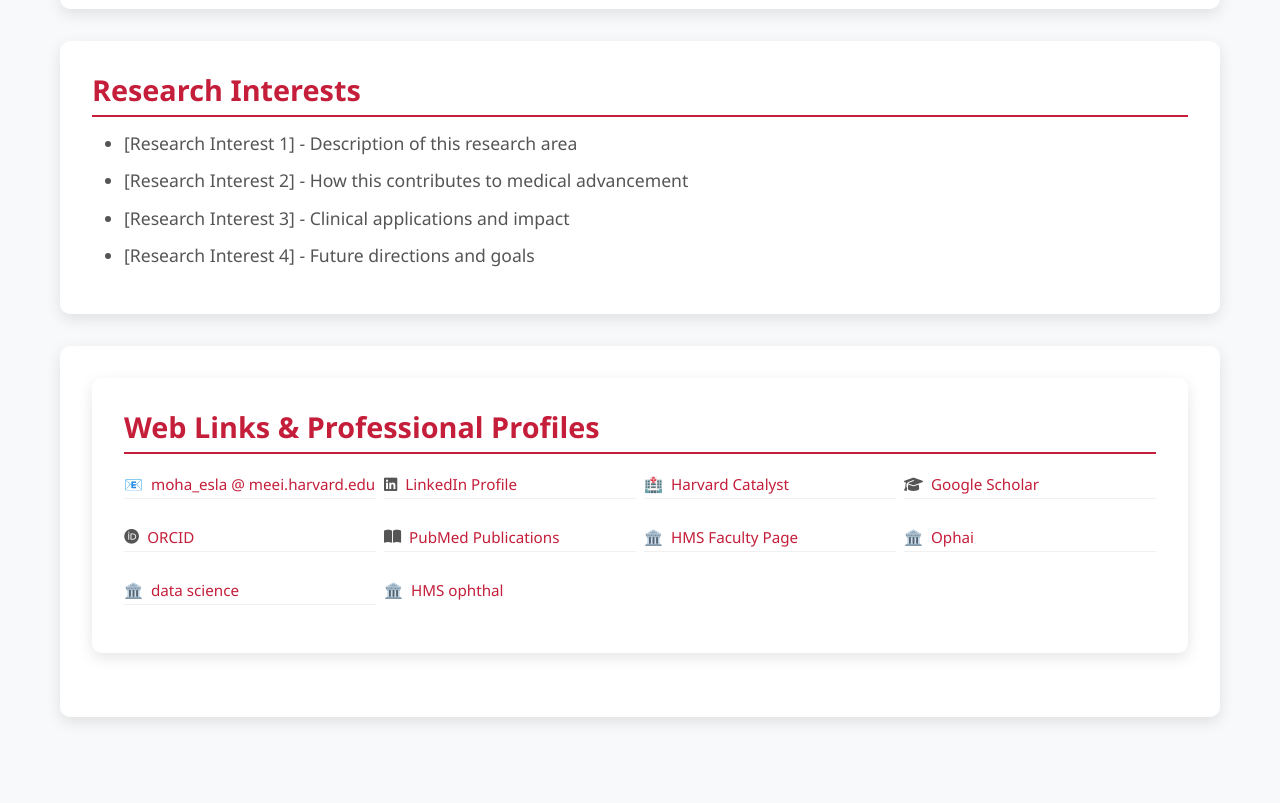
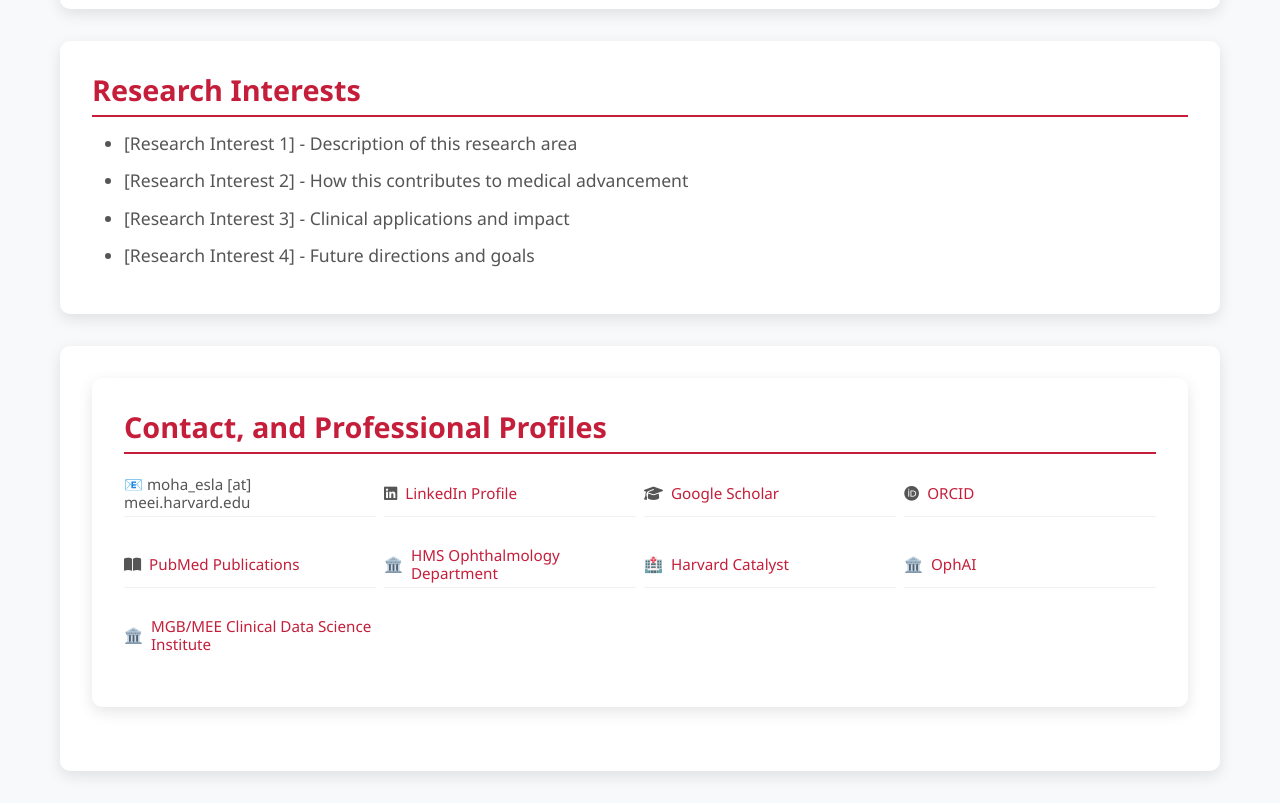
Before and after one commit to mohaEs/mohaEs.github.io, a plain HTML site: page index.html in a window 1280 px wide. Shown: the part 745-1548 px from the top of the page. Before the commit the page ends 1494 px from the top, so only its background shows below. Drawn offline with Linux system fonts and the light colour scheme.

Commit message:
Update index.html

```diff
--- a/index.html
+++ b/index.html
@@ -3,7 +3,7 @@
 <head>
     <meta charset="UTF-8">
     <meta name="viewport" content="width=device-width, initial-scale=1.0">
-    <title>Dr. [Your Name] - Harvard Medical School</title>
+    <title>Dr. Mohammad Eslami - Harvard Medical School</title>
     <style>
         * {
             margin: 0;
@@ -308,6 +308,8 @@
                 </div>
                 <div class="profile-info">
                     <h1>Mohammad Eslami</h1>
+                    <p>AI and GenAI for Healthcare</p>
+                    <p>---</p>
                     <p>Ph.D., M.Sc., SMIEEE, </p>
                     <p>Instructor Faculty</p>
                     <p>Department of Ophthalmology</p>
@@ -371,25 +373,23 @@
         <div class="content-section">
         <!-- Web Links & Professional Profiles -->
             <div class="content-section">
-                <h2>Web Links & Professional Profiles</h2>
+                <h2>Contact, and Professional Profiles</h2>
                 <ul class="links-list">
-                    <li>📧 <a href="mailto:">moha_esla @ meei.harvard.edu</a></li>
+                    <li>📧 moha_esla [at] meei.harvard.edu</li>
                     <li> <i class="fab fa-linkedin"></i> <a href="https://www.linkedin.com/in/eslamimohammad/" target="_blank">LinkedIn Profile</a></li>
-                    <li>🏥 <a href="https://catalyst.harvard.edu/profiles/yourprofile" target="_blank">Harvard Catalyst</a></li>
                     <li><i class="fas fa-graduation-cap"></i> <a href="https://scholar.google.com/citations?user=yourid" target="_blank">Google Scholar</a></li>
-                    <li><i class="fa-brands fa-orcid"></i> <a href="https://orcid.org/0000-0000-0000-0000" target="_blank">ORCID</a></li>
-                    <li><i class="fas fa-book-open"></i> <a href="https://pubmed.ncbi.nlm.nih.gov/?term=yourname" target="_blank">PubMed Publications</a></li>
-                    <li>🏛️ <a href="https://hms.harvard.edu/faculty/yourprofile" target="_blank">HMS Faculty Page</a></li>
-                    <li>🏛️ <a href="https://hms.harvard.edu/faculty/yourprofile" target="_blank">Ophai</a></li>
-                    <li>🏛️ <a href="https://hms.harvard.edu/faculty/yourprofile" target="_blank">data science</a></li>
-                    <li>🏛️ <a href="https://hms.harvard.edu/faculty/yourprofile" target="_blank">HMS ophthal</a></li>
-
-
-
+                    <li><i class="fa-brands fa-orcid"></i> <a href="https://orcid.org/0000-0002-6570-2826" target="_blank">ORCID</a></li>
+                    <li><i class="fas fa-book-open"></i> <a href="https://www.ncbi.nlm.nih.gov/myncbi/mohammad.eslami.1/bibliography/public/" target="_blank">PubMed Publications</a></li>
+                    <li>🏛️ <a href="https://eye.hms.harvard.edu/people/mohammad-eslami-phd" target="_blank">HMS Ophthalmology Department</a></li>
+                    <li>🏥 <a href="https://connects.catalyst.harvard.edu/Profiles/display/Person/195815" target="_blank">Harvard Catalyst</a></li>
+                    <li>🏛️ <a href="https://ophai.hms.harvard.edu/team/dr-eslami/" target="_blank">OphAI</a></li>
+                    <li>🏛️ <a href="https://datascience.meei.harvard.edu/teams/dr-mohammad-eslami/" target="_blank">MGB/MEE Clinical Data Science Institute</Data></a></li>
 
                 </ul>
             </div>
         </div>
+
+
     </div>
 </body>
 </html>
```
